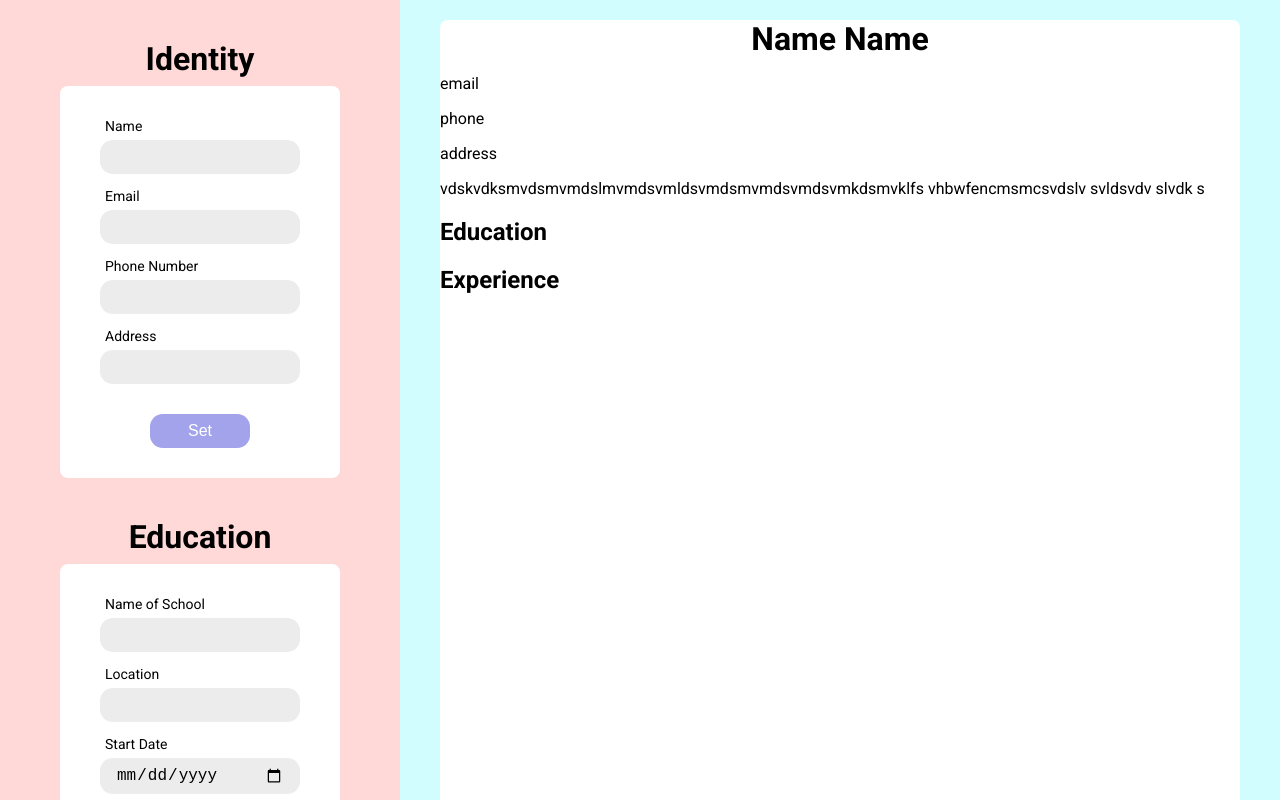
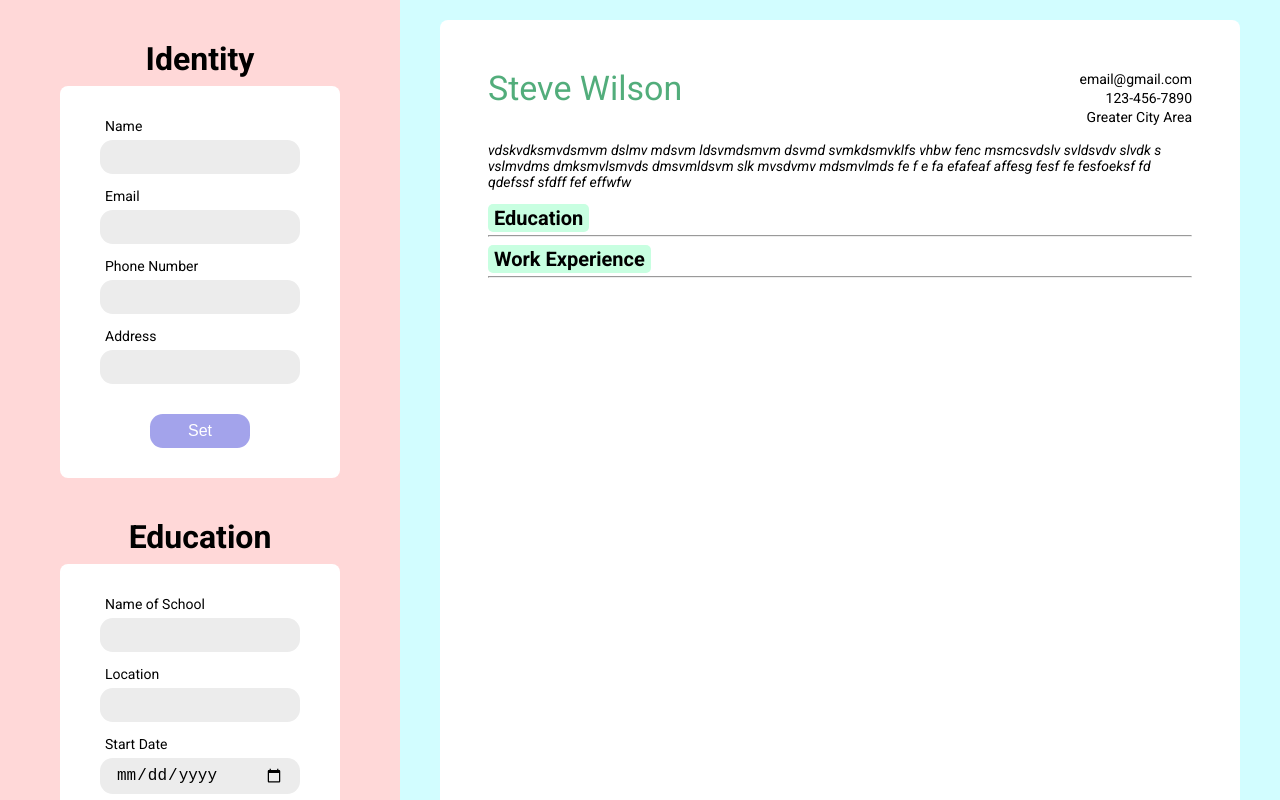
Before and after one commit to John-Jeff/cv-app, a React (Create React App) app: page / in a window 1280 px wide. Shown: the top 800 px of the page. Built offline with nearby package versions, Linux system fonts and the light colour scheme.

Commit message:
Create initial layout for CV preview header section

```diff
--- a/src/components/CVPreview.js
+++ b/src/components/CVPreview.js
@@ -8,26 +8,32 @@ class CVPreview extends Component {
         return (
             <div className='cv-preview'>
                 <div className='main-page'>
-                    <header>
-                        <h1 className='name-head'>Name Name</h1>
+                    <header className='preview-head'>
+                        <h1 className='name-head'>Steve Wilson</h1>
                         <div className='info-head'>
-                            <p>email</p>
-                            <p>phone</p>
-                            <p>address</p>
+                            <p>email@gmail.com</p>
+                            <p>123-456-7890</p>
+                            <p>Greater City Area</p>
                         </div>
                     </header>
                     <section className='summary'>
                         <p>
-                            vdskvdksmvdsmvmdslmvmdsvmldsvmdsmvmdsvmdsvmkdsmvklfs vhbwfencmsmcsvdslv svldsvdv slvdk s
+                            vdskvdksmvdsmvm dslmv mdsvm ldsvmdsmvm dsvmd svmkdsmvklfs vhbw fenc msmcsvdslv svldsvdv slvdk s
+                            vslmvdms dmksmvlsmvds dmsvmldsvm slk mvsdvmv mdsmvlmds fe f e fa efafeaf
+                            affesg fesf fe fesfoeksf fd qdefssf sfdff fef effwfw
                         </p>
-
                     </section>
                     <section className='education'>
                         <h2>Education</h2>
+                        <hr/>
+                        <div className='edu-block'>
+
+                        </div>
 
                     </section>
                     <section className='experience'>
-                        <h2>Experience</h2>
+                        <h2>Work Experience</h2>
+                        <hr/>
 
                     </section>
                 </div>
--- a/src/styles/CVPreview.css
+++ b/src/styles/CVPreview.css
@@ -7,11 +7,56 @@
     padding: 20px;
 }
 
+ .cv-preview h2 {
+    display: inline-block;
+    background: #c8ffe1;
+    font-size: 20px;
+    font-weight: bold;
+    margin: 0;
+    padding: 2px 6px;
+    border-radius: 5px;
+}
+
+hr {
+    margin-top: 3px;
+}
+
+.cv-preview p {
+    font-size: 14px;
+    font-weight: 400;
+}
+
 .main-page {
     background: white;
     box-sizing: border-box;
     width: 800px;
     height: 1056px;
+    padding: 48px;
     border-radius: .5rem;
 
 }
+
+/***** IDENTITY SEC *****/
+
+.preview-head {
+    display: flex;
+    justify-content: space-between;
+}
+
+.name-head {
+    color: #52ad7b;
+    font-size: 34px;
+    font-weight: 400;
+
+}
+
+.info-head p {
+    text-align: end;
+    margin: 3px 0;
+}
+
+.summary p {
+    font-style: italic;
+}
+
+/***** EDUCATION SEC *****/
```
